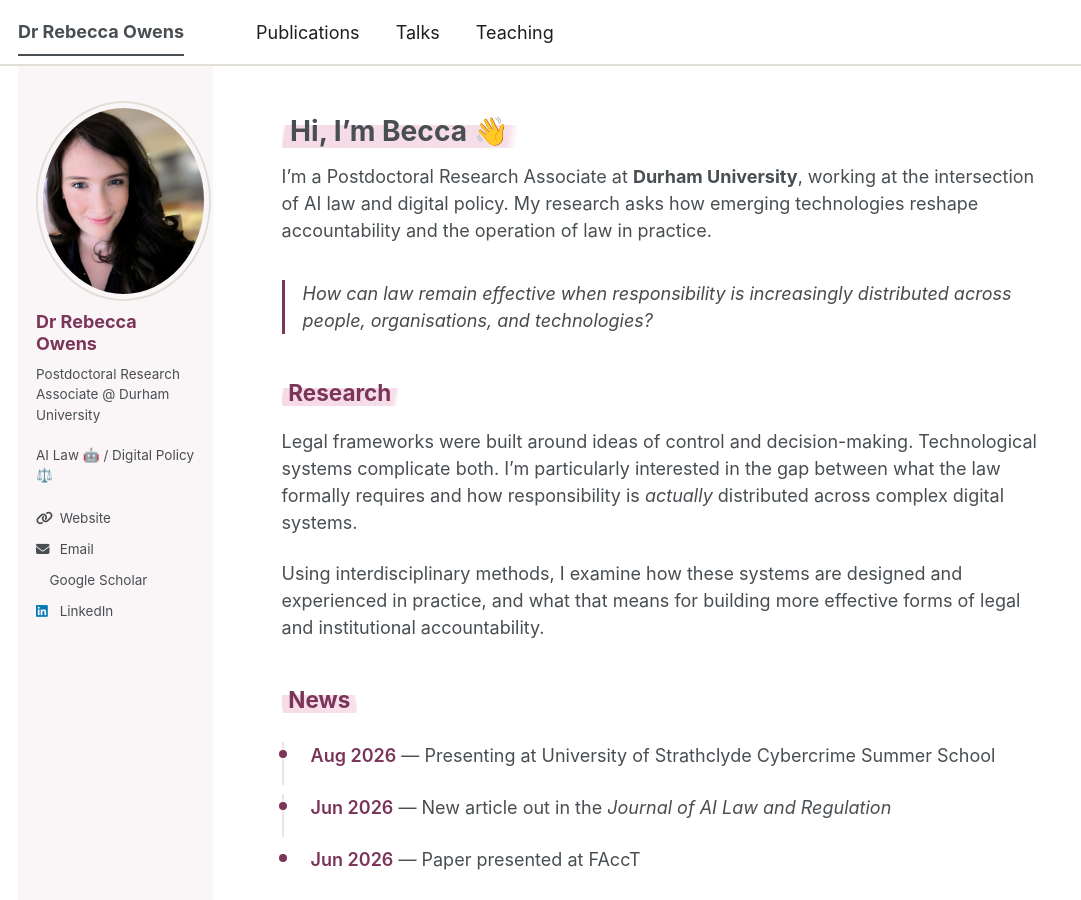
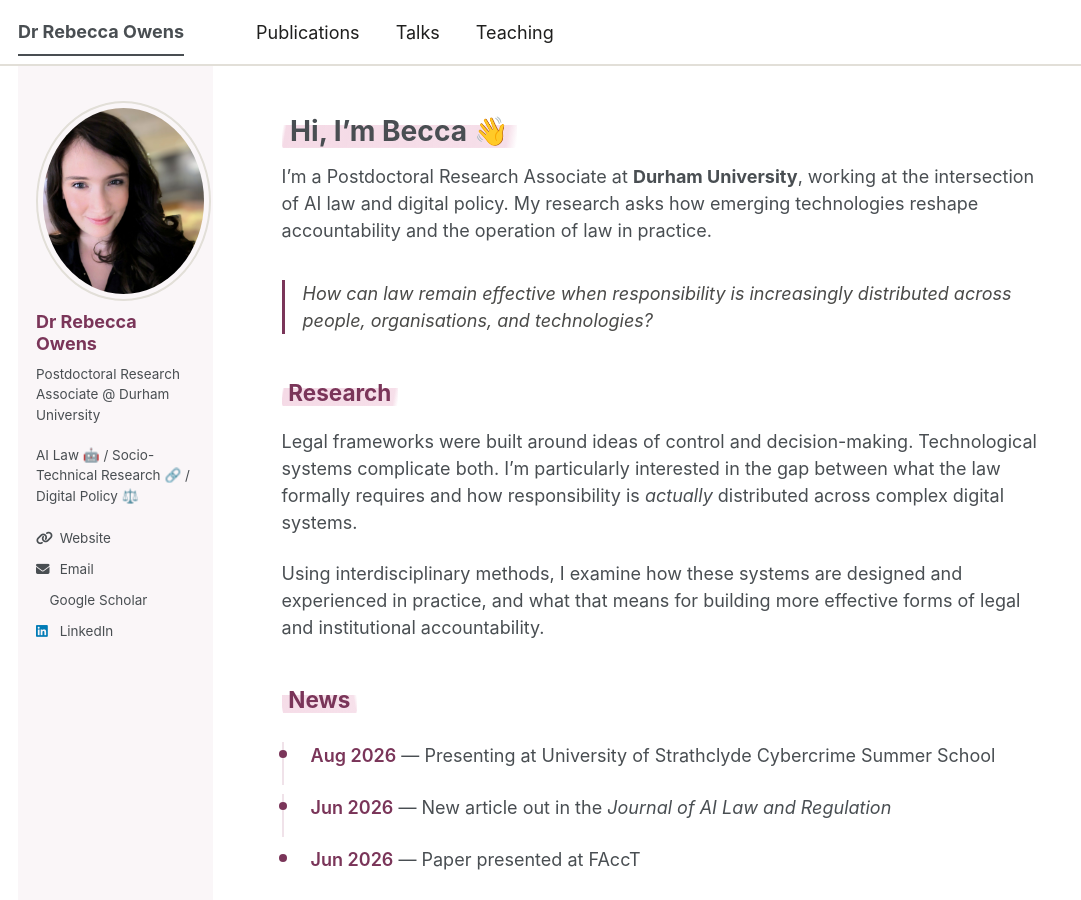
Before and after one commit to Rebecca-Owens/Rebecca-Owens.github.io, a Jekyll site: the page built from _pages/about.md, in a window 1280 px wide and 900 px high. Shown: the whole window, without its empty margins (0-1081 px from the left). Built offline with Jekyll 4.4.1, drawn with Linux system fonts in a browser that asks for light colours; a style sheet for code colours, icons or effects is not loaded.

Commit message:
Update author bio in _config.yml

```diff
--- a/_config.yml
+++ b/_config.yml
@@ -24,7 +24,7 @@ author:
   # Biographic information
   avatar           : "RO photo.jpg"
   name             : "Dr Rebecca Owens"
-  bio              : "Postdoctoral Research Associate @ Durham University<br><br>AI Law 🤖 / Digital Policy ⚖️"
+  bio              : "Postdoctoral Research Associate @ Durham University<br><br>AI Law 🤖 / Socio-Technical Research 🔗 / Digital Policy ⚖️"
   uri              : "https://www.durham.ac.uk/staff/rebecca-owens/"
   email            : "rebecca.owens@durham.ac.uk"
 
```
